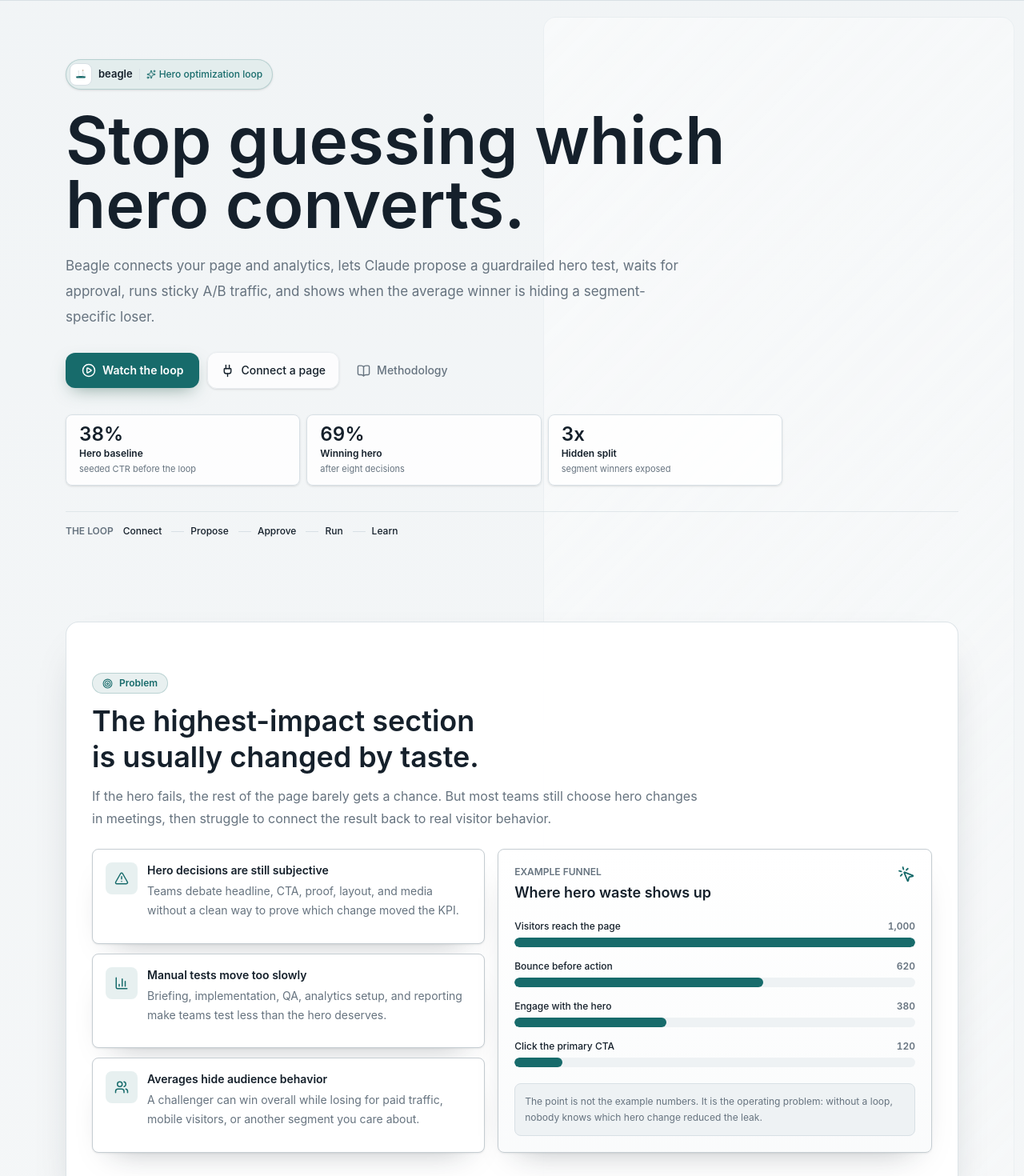
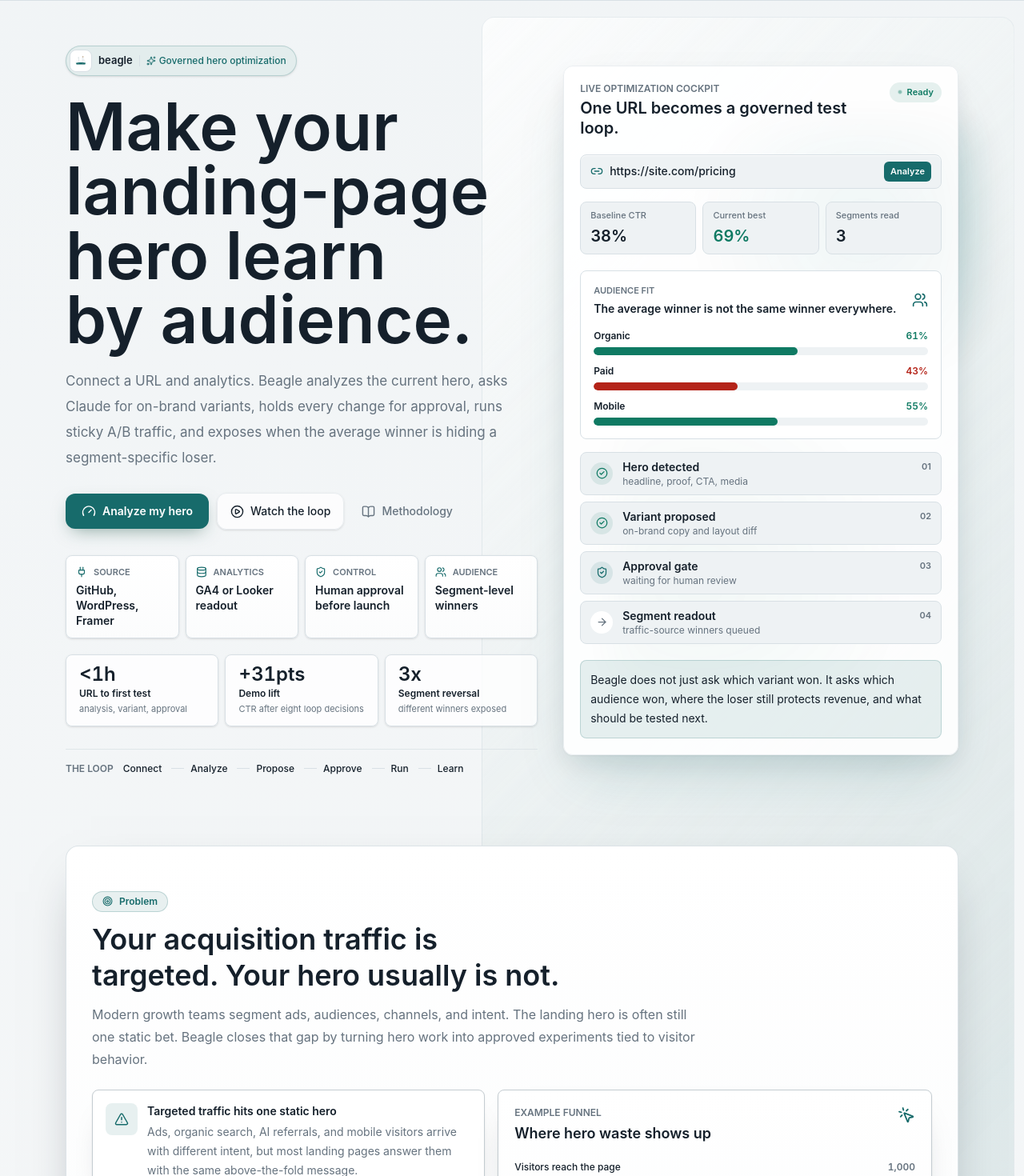
Before and after one commit to DGFvH/beagle-promotype, a React (Vite) app: page / in a window 1280 px wide. Shown: the part 60-1530 px from the top of the page at 80% size. Built offline with nearby package versions, Linux system fonts and the light colour scheme; no server answers.

Commit message:
Rework hero around AI CRO best practices

```diff
--- a/src/components/Hero.jsx
+++ b/src/components/Hero.jsx
@@ -1,12 +1,16 @@
 import { useEffect, useRef } from "react";
 import {
   AlertTriangle,
+  ArrowRight,
   BarChart3,
   BookOpen,
+  CheckCircle2,
   Database,
   FileText,
+  Gauge,
   GitBranch,
   LineChart,
+  Link2,
   MousePointerClick,
   PlayCircle,
   Plug,
@@ -17,58 +21,72 @@
 } from "lucide-react";
 import { LogoMark } from "./Logo.jsx";
 
-const LOOP = ["Connect", "Propose", "Approve", "Run", "Learn"];
+const LOOP = ["Connect", "Analyze", "Propose", "Approve", "Run", "Learn"];
 
 const SIGNALS = [
-  { label: "Hero baseline", value: "38%", detail: "seeded CTR before the loop" },
-  { label: "Winning hero", value: "69%", detail: "after eight decisions" },
-  { label: "Hidden split", value: "3x", detail: "segment winners exposed" },
+  { label: "URL to first test", value: "<1h", detail: "analysis, variant, approval" },
+  { label: "Demo lift", value: "+31pts", detail: "CTR after eight loop decisions" },
+  { label: "Segment reversal", value: "3x", detail: "different winners exposed" },
+];
+
+const STACK_ITEMS = [
+  { icon: Plug, label: "Source", value: "GitHub, WordPress, Framer" },
+  { icon: Database, label: "Analytics", value: "GA4 or Looker readout" },
+  { icon: ShieldCheck, label: "Control", value: "Human approval before launch" },
+  { icon: Users, label: "Audience", value: "Segment-level winners" },
 ];
 
 const PROBLEM_POINTS = [
   {
     icon: AlertTriangle,
-    title: "Hero decisions are still subjective",
-    text: "Teams debate headline, CTA, proof, layout, and media without a clean way to prove which change moved the KPI.",
+    title: "Targeted traffic hits one static hero",
+    text: "Ads, organic search, AI referrals, and mobile visitors arrive with different intent, but most landing pages answer them with the same above-the-fold message.",
   },
   {
     icon: BarChart3,
-    title: "Manual tests move too slowly",
-    text: "Briefing, implementation, QA, analytics setup, and reporting make teams test less than the hero deserves.",
+    title: "Manual CRO turns every variant into a project",
+    text: "Research, copy, design, build, QA, analytics setup, and reporting slow the loop until teams only test the safest ideas.",
   },
   {
     icon: Users,
-    title: "Averages hide audience behavior",
-    text: "A challenger can win overall while losing for paid traffic, mobile visitors, or another segment you care about.",
+    title: "Average lift can ship the wrong message",
+    text: "A challenger can win overall while quietly hurting paid traffic, enterprise buyers, mobile users, or another audience that matters.",
   },
 ];
 
 const FLOW = [
   {
-    icon: Plug,
-    title: "Connect the page",
-    text: "GitHub, WordPress, or Framer source. Claude checks that the hero can be found.",
+    icon: Link2,
+    title: "Analyze the live hero",
+    text: "Connect the URL or source. Beagle detects the hero, current message, CTA, and page constraints.",
   },
   {
     icon: Database,
-    title: "Load analytics",
-    text: "GA4 or Looker metrics become the source for CTR, conversion, and segment readout.",
+    title: "Read the metric source",
+    text: "GA4 or Looker becomes the source for CTR, conversion, audience cuts, and experiment evidence.",
   },
   {
     icon: Sparkles,
-    title: "Generate a hypothesis",
-    text: "Claude proposes a hero variant inside your style guide, legal limits, and do-not-change list.",
+    title: "Generate a governed variant",
+    text: "Claude proposes copy, layout, and CTA changes inside the style guide, legal limits, and do-not-change list.",
   },
   {
     icon: ShieldCheck,
-    title: "Approve before launch",
-    text: "Nothing ships until a human approves the exact change and hypothesis.",
+    title: "Approve before anything goes live",
+    text: "A human reviews the exact hypothesis and diff. The agent cannot publish unapproved hero changes.",
   },
   {
     icon: GitBranch,
-    title: "Run and learn",
-    text: "Cookie-based assignment keeps visitors sticky while Beagle reads back the result and queues the next test.",
+    title: "Run, segment, and learn",
+    text: "Sticky traffic assignment keeps the test clean while Beagle reads aggregate and heterogeneous results.",
   },
+];
+
+const COCKPIT_STEPS = [
+  { label: "Hero detected", detail: "headline, proof, CTA, media", status: "done" },
+  { label: "Variant proposed", detail: "on-brand copy and layout diff", status: "done" },
+  { label: "Approval gate", detail: "waiting for human review", status: "review" },
+  { label: "Segment readout", detail: "traffic-source winners queued", status: "next" },
 ];
 
 const SEGMENTS = [
@@ -116,7 +134,7 @@
       className="hero-stage flex w-full flex-col overflow-hidden"
     >
       <div className="hero-scroll-stack">
-        <section className="hero-panel hero-panel-first grid items-center py-10 lg:py-14">
+        <section className="hero-panel hero-panel-first grid items-center gap-8 py-10 lg:grid-cols-[minmax(0,0.98fr)_minmax(22rem,0.82fr)] lg:py-14">
           <div className="relative z-10 min-w-0">
             <div className="animate-pop hero-stagger-1">
               <span className="hero-eyebrow inline-flex items-center gap-2 rounded-full py-1 pl-1 pr-3 text-[13px] font-semibold text-ink shadow-sm">
@@ -125,7 +143,7 @@
                 <span className="h-3.5 w-px bg-edge" aria-hidden />
                 <span className="inline-flex items-center gap-1 text-[12px] font-medium text-accent">
                   <Sparkles size={12} aria-hidden />
-                  Hero optimization loop
+                  Governed hero optimization
                 </span>
               </span>
             </div>
@@ -134,31 +152,32 @@
               id="hero-heading"
               className="hero-headline animate-pop hero-stagger-1 mt-6 text-balance font-sans font-semibold text-ink"
             >
-              Stop guessing which hero converts.
+              Make your landing-page hero learn by audience.
             </h1>
 
             <p className="animate-pop hero-stagger-2 mt-5 max-w-3xl text-pretty text-base leading-7 text-muted sm:text-[1.0625rem] sm:leading-8">
-              Beagle connects your page and analytics, lets Claude propose a
-              guardrailed hero test, waits for approval, runs sticky A/B traffic,
-              and shows when the average winner is hiding a segment-specific loser.
+              Connect a URL and analytics. Beagle analyzes the current hero,
+              asks Claude for on-brand variants, holds every change for approval,
+              runs sticky A/B traffic, and exposes when the average winner is
+              hiding a segment-specific loser.
             </p>
 
             <div className="animate-pop hero-stagger-3 mt-7 flex flex-wrap items-center gap-2.5">
               <button
                 type="button"
-                onClick={onStart}
+                onClick={onConfigure}
                 className="btn-primary inline-flex items-center gap-2 rounded-xl px-5 py-3 text-sm font-semibold shadow-[0_8px_22px_-8px_rgba(36,87,72,0.55)] hover:-translate-y-0.5"
               >
-                <PlayCircle size={18} />
-                Watch the loop
+                <Gauge size={18} />
+                Analyze my hero
               </button>
               <button
                 type="button"
-                onClick={onConfigure}
+                onClick={onStart}
                 className="glass inline-flex items-center gap-2 rounded-xl px-4 py-3 text-sm font-medium text-ink shadow-sm hover:-translate-y-0.5"
               >
-                <Plug size={17} />
-                Connect a page
+                <PlayCircle size={17} />
+                Watch the loop
               </button>
               <button
                 type="button"
@@ -170,13 +189,19 @@
               </button>
             </div>
 
-            <div className="animate-pop hero-stagger-4 mt-8 grid max-w-4xl gap-2 sm:grid-cols-3">
+            <div className="animate-pop hero-stagger-4 mt-8 grid max-w-5xl gap-2 sm:grid-cols-2 xl:grid-cols-4">
+              {STACK_ITEMS.map((item) => (
+                <StackPill key={item.label} item={item} />
+              ))}
+            </div>
+
+            <div className="animate-pop hero-stagger-5 mt-5 grid max-w-4xl gap-2 sm:grid-cols-3">
               {SIGNALS.map((signal) => (
                 <SignalCard key={signal.label} signal={signal} />
               ))}
             </div>
 
-            <div className="hero-loop animate-pop hero-stagger-5 mt-8 flex flex-wrap items-center gap-x-3 gap-y-2 text-xs text-muted">
+            <div className="hero-loop animate-pop hero-stagger-5 mt-7 flex flex-wrap items-center gap-x-3 gap-y-2 text-xs text-muted">
               <span className="font-semibold uppercase text-muted">The loop</span>
               {LOOP.map((step, i) => (
                 <span key={step} className="inline-flex items-center gap-2">
@@ -187,12 +212,13 @@
             </div>
           </div>
 
+          <HeroCockpit />
         </section>
 
         <ScrollSection
           kicker="Problem"
-          title="The highest-impact section is usually changed by taste."
-          text="If the hero fails, the rest of the page barely gets a chance. But most teams still choose hero changes in meetings, then struggle to connect the result back to real visitor behavior."
+          title="Your acquisition traffic is targeted. Your hero usually is not."
+          text="Modern growth teams segment ads, audiences, channels, and intent. The landing hero is often still one static bet. Beagle closes that gap by turning hero work into approved experiments tied to visitor behavior."
         >
           <div className="grid gap-4 lg:grid-cols-[minmax(0,0.95fr)_minmax(24rem,1.05fr)]">
             <div className="grid gap-3">
@@ -206,8 +232,8 @@
 
         <ScrollSection
           kicker="How Beagle works"
-          title="A closed loop from source code to experiment evidence."
-          text="Beagle turns hero work into a repeatable operating system: source connection, analytics, Claude hypothesis, approval, sticky traffic assignment, and readout."
+          title="Analyze the URL. Approve the variant. Let the loop keep learning."
+          text="The operating model is closer to modern AI CRO than a page builder: Beagle connects to your stack, generates controlled changes, keeps a human in the loop, and reports what worked by audience."
         >
           <div className="grid gap-4 lg:grid-cols-[minmax(0,1fr)_22rem]">
             <FlowRail />
@@ -217,8 +243,8 @@
 
         <ScrollSection
           kicker="Data depth"
-          title="Heterogeneity is the point: one winner is not always one winner."
-          text="Beagle flags when aggregate lift hides opposing segment behavior. That is where the next test becomes useful: keep the winning hero for one audience, protect another audience from a variant that hurts them, and turn the finding into the next approved experiment."
+          title="Heterogeneity is not an edge case. It is the product insight."
+          text="Beagle flags when aggregate lift hides opposing segment behavior. That is where optimization becomes useful: ship the winning hero where it wins, protect the audience it hurts, and turn the split into the next approved experiment."
           contrast
         >
           <div className="grid gap-4 lg:grid-cols-[minmax(0,1fr)_23rem]">
@@ -231,6 +257,19 @@
   );
 }
 
+function StackPill({ item }) {
+  const Icon = item.icon;
+  return (
+    <div className="hero-stack-pill rounded-lg border border-edge bg-surface/85 px-3 py-3 shadow-sm">
+      <div className="flex items-center gap-2 text-[11px] font-semibold uppercase text-muted">
+        <Icon size={14} className="text-accent" />
+        {item.label}
+      </div>
+      <div className="mt-1 text-sm font-semibold leading-snug text-ink">{item.value}</div>
+    </div>
+  );
+}
+
 function SignalCard({ signal }) {
   return (
     <div className="rounded-lg border border-edge bg-surface/80 px-4 py-3 shadow-sm">
@@ -239,6 +278,117 @@
       </div>
       <div className="mt-1 text-xs font-semibold text-ink">{signal.label}</div>
       <div className="mt-1 text-[11px] leading-snug text-muted">{signal.detail}</div>
+    </div>
+  );
+}
+
+function HeroCockpit() {
+  return (
+    <aside
+      className="hero-cockpit animate-pop hero-stagger-4 relative z-10"
+      aria-label="Hero optimization product preview"
+    >
+      <div className="hero-product-frame overflow-hidden p-4 sm:p-5">
+        <div className="flex items-start justify-between gap-4">
+          <div>
+            <div className="text-xs font-semibold uppercase text-muted">Live optimization cockpit</div>
+            <h2 className="mt-1 text-xl font-semibold leading-tight text-ink">
+              One URL becomes a governed test loop.
+            </h2>
+          </div>
+          <span className="inline-flex items-center gap-1.5 rounded-full bg-win/10 px-2.5 py-1 text-[11px] font-semibold text-win">
+            <span className="live-dot h-1.5 w-1.5 rounded-full bg-win" aria-hidden />
+            Ready
+          </span>
+        </div>
+
+        <div className="hero-url-strip mt-5 flex items-center gap-2 rounded-lg border border-edge bg-surface-2 px-3 py-2">
+          <Link2 size={16} className="shrink-0 text-accent" />
+          <span className="min-w-0 flex-1 truncate text-sm font-medium text-ink">
+            https://site.com/pricing
+          </span>
+          <span className="rounded-md bg-accent px-2 py-1 text-[11px] font-semibold text-white">
+            Analyze
+          </span>
+        </div>
+
+        <div className="mt-4 grid gap-2 sm:grid-cols-3">
+          <MiniMetric label="Baseline CTR" value="38%" />
+          <MiniMetric label="Current best" value="69%" accent />
+          <MiniMetric label="Segments read" value="3" />
+        </div>
+
+        <div className="mt-5 rounded-lg border border-edge bg-surface p-4">
+          <div className="flex items-center justify-between gap-3">
+            <div>
+              <div className="text-[11px] font-semibold uppercase text-muted">Audience fit</div>
+              <div className="mt-1 text-sm font-semibold text-ink">
+                The average winner is not the same winner everywhere.
+              </div>
+            </div>
+            <Users size={20} className="text-accent" />
+          </div>
+          <div className="mt-4 grid gap-3">
+            <AudienceBar label="Organic" value={61} tone="win" />
+            <AudienceBar label="Paid" value={43} tone="lose" />
+            <AudienceBar label="Mobile" value={55} tone="win" />
+          </div>
+        </div>
+
+        <div className="mt-4 grid gap-2">
+          {COCKPIT_STEPS.map((step, index) => (
+            <CockpitStep key={step.label} step={step} index={index} />
+          ))}
+        </div>
+
+        <div className="mt-5 rounded-lg border border-accent/20 bg-accent/10 p-3 text-sm leading-6 text-ink">
+          Beagle does not just ask which variant won. It asks which audience won,
+          where the loser still protects revenue, and what should be tested next.
+        </div>
+      </div>
+    </aside>
+  );
+}
+
+function AudienceBar({ label, value, tone }) {
+  const isWin = tone === "win";
+  return (
+    <div>
+      <div className="mb-1.5 flex items-center justify-between text-xs">
+        <span className="font-semibold text-ink">{label}</span>
+        <span className={`font-semibold tabular-nums ${isWin ? "text-win" : "text-lose"}`}>
+          {value}%
+        </span>
+      </div>
+      <div className="h-2.5 overflow-hidden rounded-full bg-surface-2">
+        <div
+          className={`h-full rounded-full ${isWin ? "bg-win" : "bg-lose"}`}
+          style={{ width: `${value}%` }}
+        />
+      </div>
+    </div>
+  );
+}
+
+function CockpitStep({ step, index }) {
+  const done = step.status === "done";
+  const review = step.status === "review";
+  return (
+    <div className="flex items-center gap-3 rounded-lg border border-edge bg-surface-2 px-3 py-2">
+      <span
+        className={`grid h-7 w-7 shrink-0 place-items-center rounded-full ${
+          done ? "bg-win/10 text-win" : review ? "bg-accent/10 text-accent" : "bg-surface text-muted"
+        }`}
+      >
+        {done ? <CheckCircle2 size={15} /> : review ? <ShieldCheck size={15} /> : <ArrowRight size={15} />}
+      </span>
+      <div className="min-w-0 flex-1">
+        <div className="flex items-center justify-between gap-3">
+          <span className="text-sm font-semibold text-ink">{step.label}</span>
+          <span className="text-[11px] font-semibold uppercase text-muted">0{index + 1}</span>
+        </div>
+        <div className="truncate text-xs text-muted">{step.detail}</div>
+      </div>
     </div>
   );
 }
@@ -321,8 +471,8 @@
         ))}
       </div>
       <p className="mt-5 rounded-lg border border-edge bg-surface-2 p-3 text-xs leading-5 text-muted">
-        The point is not the example numbers. It is the operating problem:
-        without a loop, nobody knows which hero change reduced the leak.
+        The leak is not just lower CTR. It is the missing operating system:
+        without a loop, nobody knows which hero change reduced friction for which audience.
       </p>
     </div>
   );
@@ -495,7 +645,7 @@
       </div>
       <div className="mt-4 rounded-lg border border-lose/25 bg-lose/10 p-3 text-sm leading-6 text-ink">
         The aggregate says "ship the variant." Heterogeneity says paid traffic
-        needs the champion. That difference is the insight Beagle should surface.
+        needs the champion. That difference is not noise; it is the next targeting decision.
       </div>
     </div>
   );
--- a/src/index.css
+++ b/src/index.css
@@ -212,7 +212,7 @@
   content: "";
   position: absolute;
   inset: 1.25rem 0.75rem auto auto;
-  width: min(38rem, 46vw);
+  width: min(44rem, 52vw);
   height: calc(100% - 2.5rem);
   pointer-events: none;
   z-index: -1;
@@ -220,10 +220,11 @@
   border-radius: 1rem;
   background: linear-gradient(
     135deg,
-    color-mix(in srgb, var(--color-surface), transparent 22%),
-    transparent 78%
+    color-mix(in srgb, var(--color-surface), transparent 8%),
+    color-mix(in srgb, var(--color-accent), transparent 88%) 44%,
+    transparent 82%
   );
-  opacity: 0.62;
+  opacity: 0.82;
 }
 
 @media (prefers-reduced-motion: reduce) {
@@ -387,6 +388,46 @@
   border-top: 1px solid color-mix(in srgb, var(--color-edge), transparent 25%);
 }
 
+.hero-stack-pill {
+  background:
+    linear-gradient(
+      180deg,
+      color-mix(in srgb, var(--color-surface), transparent 0%),
+      color-mix(in srgb, var(--color-surface-2), white 78%)
+    );
+}
+
+.hero-cockpit {
+  position: relative;
+}
+
+.hero-cockpit::before {
+  content: "";
+  position: absolute;
+  inset: 8% -6% 10% 12%;
+  border-radius: 1.25rem;
+  background:
+    radial-gradient(
+      circle at 68% 18%,
+      color-mix(in srgb, var(--color-accent), transparent 70%),
+      transparent 34%
+    ),
+    radial-gradient(
+      circle at 24% 82%,
+      color-mix(in srgb, var(--color-win), transparent 76%),
+      transparent 40%
+    );
+  filter: blur(22px);
+  opacity: 0.95;
+  z-index: -1;
+}
+
+.hero-url-strip {
+  box-shadow:
+    inset 0 1px 0 rgba(255, 255, 255, 0.7),
+    0 14px 28px -22px rgba(21, 32, 43, 0.42);
+}
+
 .hero-scroll-stack {
   display: grid;
   width: min(100%, 1180px);
@@ -400,7 +441,7 @@
 }
 
 .hero-panel-first {
-  min-height: calc(100svh - 3.5rem);
+  min-height: max(42rem, calc(100svh - 3.5rem));
   scroll-margin-top: 5rem;
 }
 
@@ -412,12 +453,17 @@
   scroll-margin-top: 5rem;
   border: 1px solid color-mix(in srgb, var(--color-edge), transparent 14%);
   border-radius: 1rem;
-  background: color-mix(in srgb, var(--color-surface), transparent 6%);
+  background:
+    linear-gradient(
+      180deg,
+      color-mix(in srgb, var(--color-surface), transparent 0%),
+      color-mix(in srgb, var(--color-surface-2), white 74%)
+    );
   padding-left: clamp(1rem, 2.6vw, 2rem);
   padding-right: clamp(1rem, 2.6vw, 2rem);
   box-shadow:
     inset 0 1px 0 rgba(255, 255, 255, 0.68),
-    0 24px 58px -34px rgba(21, 32, 43, 0.42);
+    0 26px 64px -32px rgba(21, 32, 43, 0.5);
 }
 
 .hero-scroll-section-contrast {
@@ -478,10 +524,10 @@
 .reveal-on-scroll,
 .reveal-card {
   opacity: 0;
-  transform: translateY(34px) scale(0.982);
+  transform: translateY(58px) scale(0.97);
   transition:
-    opacity 0.62s cubic-bezier(0.22, 1, 0.36, 1),
-    transform 0.62s cubic-bezier(0.22, 1, 0.36, 1);
+    opacity 0.74s cubic-bezier(0.22, 1, 0.36, 1),
+    transform 0.74s cubic-bezier(0.22, 1, 0.36, 1);
   transition-delay: var(--reveal-delay, 0ms);
 }
 
@@ -492,7 +538,7 @@
 }
 
 .reveal-card {
-  transform: translateY(26px) scale(0.985);
+  transform: translateY(42px) scale(0.978);
 }
 
 @media (prefers-reduced-motion: reduce) {
@@ -510,11 +556,13 @@
 
 @media (max-width: 640px) {
   .hero-stage {
+    min-height: calc(100svh - 3.5rem);
+  }
+  .hero-panel {
     min-height: auto;
   }
-  .hero-panel,
   .hero-panel-first {
-    min-height: auto;
+    min-height: calc(100svh - 3.5rem);
   }
   .hero-scroll-stack {
     padding-bottom: 2rem;
```
